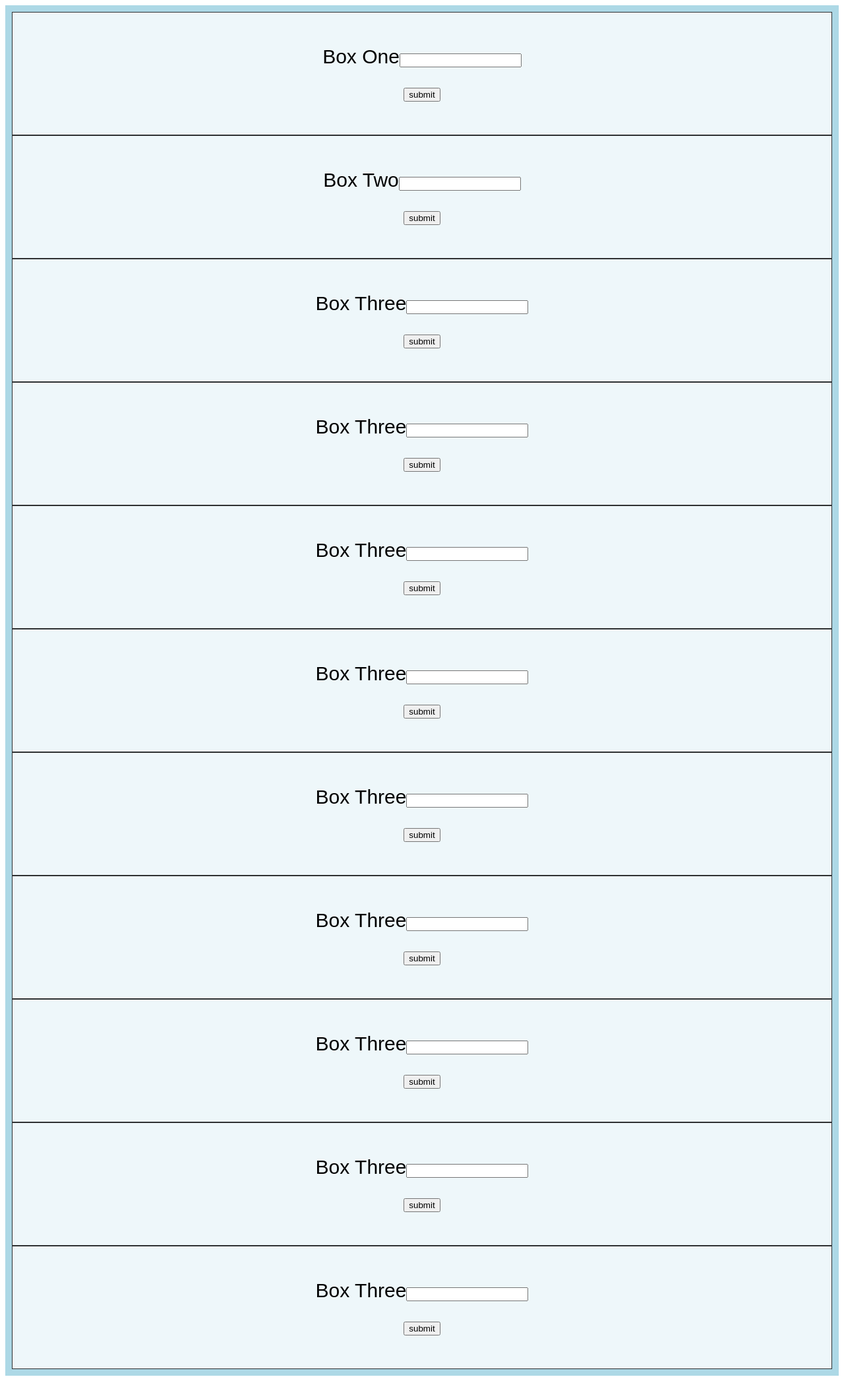
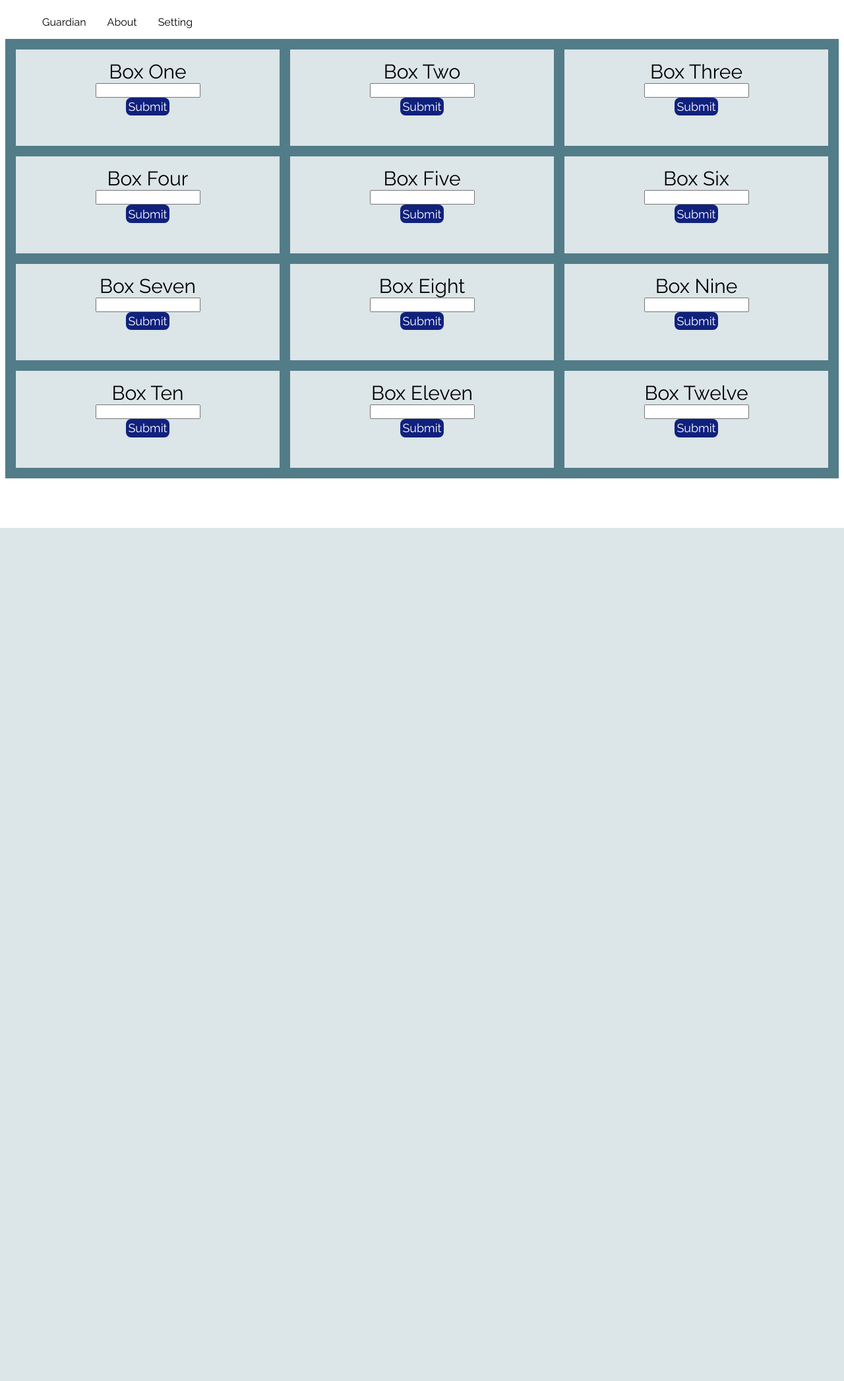
Before and after one commit to ebbuni1023/Guardian, a Flask app: page /settings in a window 1280 px wide. Shown: the whole page at 66% size. After the commit the page ends 800 px from the top, so only its background shows below. Run offline with Flask 2, Linux system fonts and the light colour scheme.

Commit message:
add settings styling

```diff
--- a/static/style.css
+++ b/static/style.css
@@ -8,8 +8,9 @@
 
 */
 
-*, html {
-  font-family: 'Raleway', sans-serif;
+*,
+html {
+  font-family: "Raleway", sans-serif;
 }
 
 .nav-ctn {
@@ -35,15 +36,30 @@
 
 .box {
   display: grid;
-  grid-template-columns: 1fr, 1fr;
-  padding: 10px;
-  background-color:lightblue;
+  grid-template-columns: 1fr 1fr 1fr;
+  padding: 1rem;
+  background-color: #527c88;
+  gap: 1rem;
 }
 
 .box-edit {
+  display: grid;
+  grid-template-columns: 1fr 1fr 1fr;
   background-color: rgba(255, 255, 255, 0.8);
-  border: 1px solid rgba(0, 0, 0, 0.8);
-  padding: 20px;
+  padding: 1rem;
   font-size: 30px;
+}
+.box-edit form {
   text-align: center;
+  place-self: center;
+  grid-column: 2;
 }
+form button {
+  padding: 0.2rem;
+  text-decoration: none;
+  border: none;
+  font-size: 18px;
+  border-radius: 0.5rem;
+  background-color: #10217d;
+  color: white;
+}
--- a/templates/settings.html
+++ b/templates/settings.html
@@ -1,78 +1,108 @@
 <IDOCTYPE>
-
   <head>
-        <link rel="stylesheet" href="static/style.css">
+    <link rel="stylesheet" type="text/css" href="../static/style.css" />
+    <link
+      href="https://fonts.googleapis.com/css2?family=Raleway:ital,wght@0,300;0,400;0,500;0,600;1,400;1,500&display=swap"
+      rel="stylesheet"
+    />
   </head>
-
+  <div class="nav-ctn">
+    <ul class="nav-list">
+      <li>
+        <a href="/">Guardian</a>
+      </li>
+      <li>
+        <a href="/about">About</a>
+      </li>
+      <li>
+        <a href="/settings">Setting</a>
+      </li>
+    </ul>
+  </div>
   <div class="box">
     <div class="box-edit">
       <form>
-            <p>Box One<input type="text" name= "Field1_name" /></p>
-            <p><input type = "submit" value = "submit" /></p>
+        <label for="Field1_name">Box One</label
+        ><input type="text" name="Field1_name" />
+        <button type="submit">Submit</button>
       </form>
     </div>
     <div class="box-edit">
       <form>
-                <p>Box Two<input type="text" name= "Field1_name" /></p>
-                <p><input type = "submit" value = "submit" /></p>
+        <label for="Field1_name">Box  Two</label
+            ><input type="text" name="Field1_name" />
+            <button type="submit">Submit</button>
       </form>
     </div>
     <div class="box-edit">
       <form>
-                <p>Box Three<input type="text" name= "Field1_name" /></p>
-                <p><input type = "submit" value = "submit" /></p>
+        <label for="Field1_name">Box  Three</label
+            ><input type="text" name="Field1_name" />
+            <button type="submit">Submit</button>
       </form>
     </div>
     <div class="box-edit">
       <form>
-                <p>Box Three<input type="text" name= "Field1_name" /></p>
-                <p><input type = "submit" value = "submit" /></p>
+        <label for="Field1_name">Box  Four</label
+            ><input type="text" name="Field1_name" />
+            <button type="submit">Submit</button>
       </form>
     </div>
     <div class="box-edit">
       <form>
-                <p>Box Three<input type="text" name= "Field1_name" /></p>
-                <p><input type = "submit" value = "submit" /></p>
+        <label for="Field1_name">Box  Five</label
+            ><input type="text" name="Field1_name" />
+            <button type="submit">Submit</button>
       </form>
     </div>
     <div class="box-edit">
       <form>
-                <p>Box Three<input type="text" name= "Field1_name" /></p>
-                <p><input type = "submit" value = "submit" /></p>
+        <label for="Field1_name">Box  Six</label
+            ><input type="text" name="Field1_name" />
+            <button type="submit">Submit</button>
       </form>
     </div>
     <div class="box-edit">
       <form>
-                <p>Box Three<input type="text" name= "Field1_name" /></p>
-                <p><input type = "submit" value = "submit" /></p>
+        <label for="Field1_name">Box  Seven</label
+            ><input type="text" name="Field1_name" />
+            <button type="submit">Submit</button>
       </form>
     </div>
     <div class="box-edit">
       <form>
-                <p>Box Three<input type="text" name= "Field1_name" /></p>
-                <p><input type = "submit" value = "submit" /></p>
+        <label for="Field1_name">Box  Eight</label
+            ><input type="text" name="Field1_name" />
+            <button type="submit">Submit</button>
       </form>
     </div>
     <div class="box-edit">
       <form>
-                <p>Box Three<input type="text" name= "Field1_name" /></p>
-                <p><input type = "submit" value = "submit" /></p>
+        <label for="Field1_name">Box  Nine</label
+            ><input type="text" name="Field1_name" />
+            <button type="submit">Submit</button>
       </form>
     </div>
     <div class="box-edit">
       <form>
-                <p>Box Three<input type="text" name= "Field1_name" /></p>
-                <p><input type = "submit" value = "submit" /></p>
+        <label for="Field1_name">Box  Ten</label
+            ><input type="text" name="Field1_name" />
+            <button type="submit">Submit</button>
       </form>
     </div>
     <div class="box-edit">
       <form>
-                <p>Box Three<input type="text" name= "Field1_name" /></p>
-                <p><input type = "submit" value = "submit" /></p>
+        <label for="Field1_name">Box  Eleven</label
+            ><input type="text" name="Field1_name" />
+            <button type="submit">Submit</button>
       </form>
     </div>
-
-
-
+    <div class="box-edit">
+      <form>
+        <label for="Field1_name">Box  Twelve</label
+            ><input type="text" name="Field1_name" />
+            <button type="submit">Submit</button>
+      </form>
+    </div>
   </div>
 </IDOCTYPE>
```
Also changed, not shown: static/css/style.css (deleted, +0 -11 lines). Lines whose indentation alone changed are shown as unchanged.
